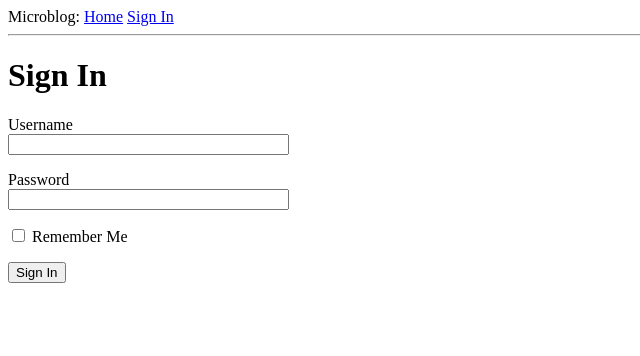
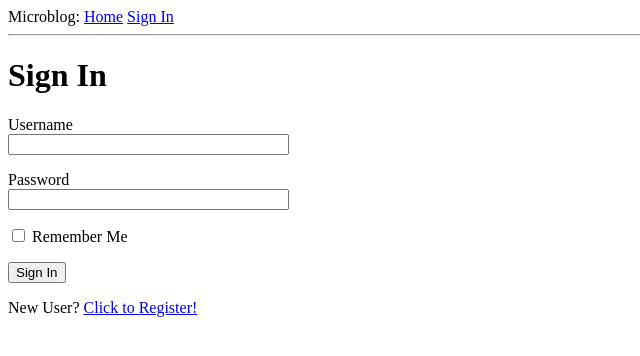
Before and after one commit to MandelaK/microblog, a Flask app: page /login in a window 1280 px wide. Shown: the top 356 px of the page, without its empty margins (0-640 px from the left). Run offline with Flask 2, Linux system fonts and the light colour scheme.

Commit message:
feature: new users ahve a link for signing up
add a link that allows new users to register an account

[#chapter5]

```diff
--- a/app/templates/login.html
+++ b/app/templates/login.html
@@ -21,4 +21,6 @@
         <p> {{ form.remember_me() }} {{ form.remember_me.label }}</p>
         <p>{{ form.submit() }}</p>
     </form>
+
+    <p>New User? <a href="{{ url_for('register') }}">Click to Register!</a></p>
 {% endblock %}
```
